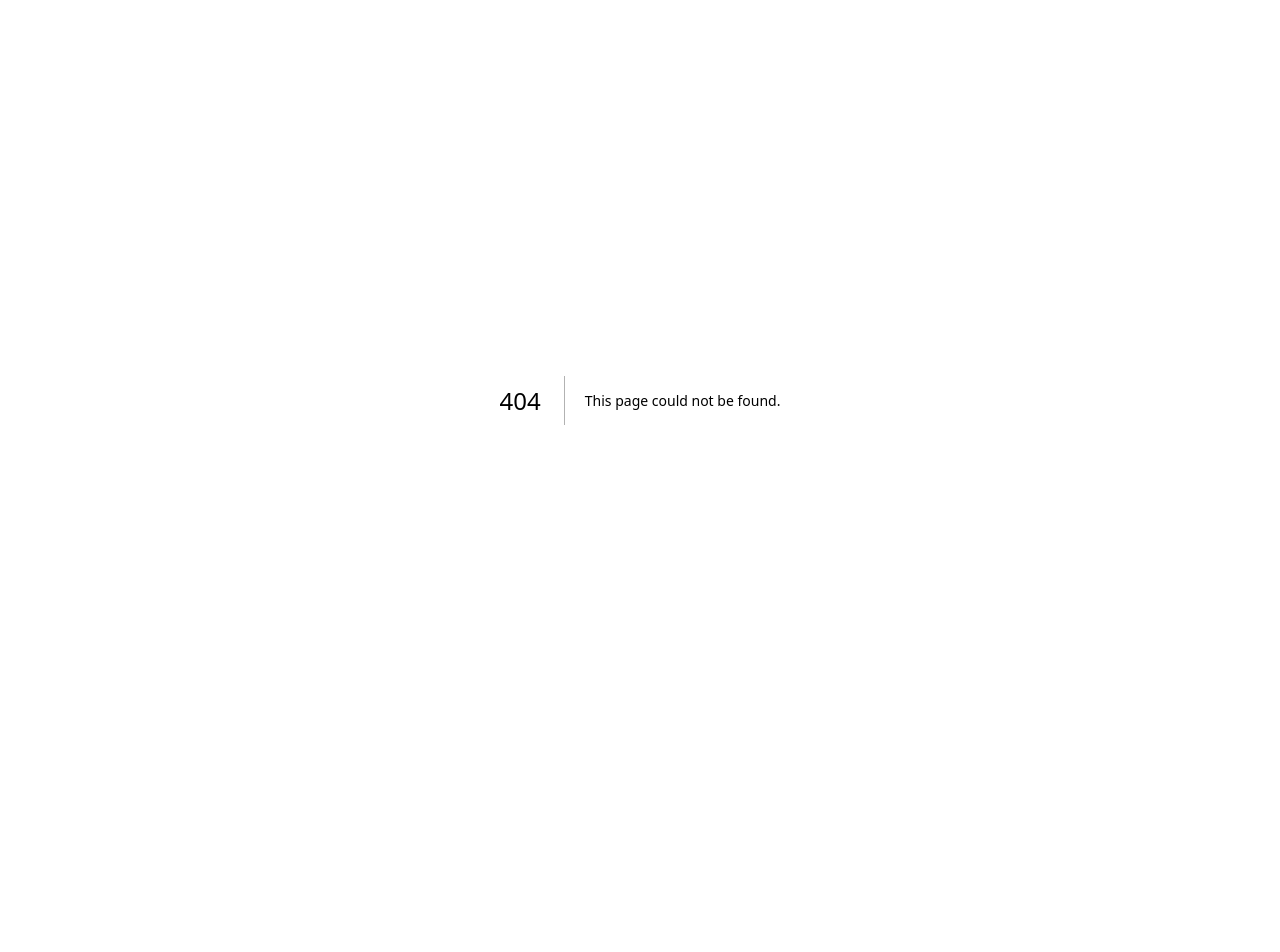
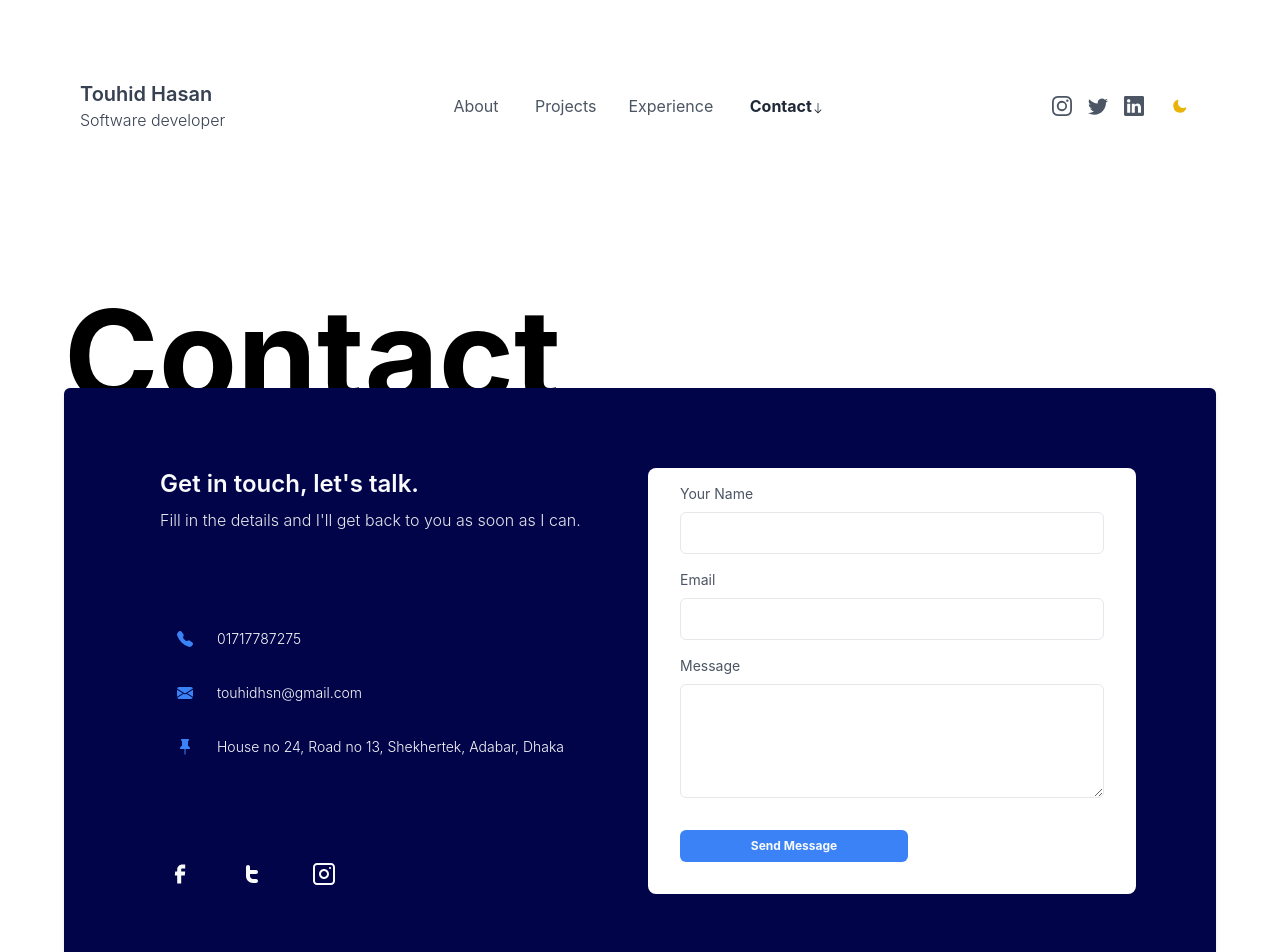
Before and after one commit to touhidhsn/touhidhasan, a Next.js app: page /contact in a window 1280 px wide. Before the commit this address had no page. Shown: the top 952 px of the page. Before the commit the page ends 800 px from the top, so only its background shows below. Built offline with nearby package versions, Linux system fonts and the light colour scheme.

Commit message:
contact page and component created

```diff
--- /dev/null
+++ b/app/components/Contact.jsx
@@ -0,0 +1,170 @@
+import React from 'react';
+
+export default function Contact() {
+  return (
+    <section>
+      <div className='max-w-6xl mx-auto h-48 bg-white dark:bg-gray-800 antialiased'>
+        <h1 className=' text-5xl md:text-9xl font-bold py-20 text-center md:text-left'>
+          Contact
+        </h1>
+      </div>
+      <div className='relative z-10 rounded-md shadow-md bg-[#02044A] p-4 md:p-10 lg:p-20 max-w-6xl mx-auto mb-20 -mt-4'>
+        <div className='grid grid-cols-1 md:grid-cols-2 gap-4'>
+          <div className='md:ml-4'>
+            <header className=''>
+              <h1 className='text-gray-50 font-semibold text-2xl'>
+                Get in touch, let's talk.
+              </h1>
+              <p className='font-light text-base text-gray-200 mt-2'>
+                Fill in the details and I'll get back to you as soon as I can.
+              </p>
+            </header>
+            <div className='icons-container inline-flex flex-col my-20'>
+              <div className='flex flex-row items-center space-x-6 rounded-md border border-[#02044A] hover:border hover:border-blue-500 p-4'>
+                <svg
+                  xmlns='http://www.w3.org/2000/svg'
+                  width='16'
+                  height='16'
+                  fill='currentColor'
+                  className='bi bi-telephone-fill h-4 w-4 text-blue-500'
+                  viewBox='0 0 16 16'>
+                  <path
+                    fillRule='evenodd'
+                    d='M1.885.511a1.745 1.745 0 0 1 2.61.163L6.29 2.98c.329.423.445.974.315 1.494l-.547 2.19a.678.678 0 0 0 .178.643l2.457 2.457a.678.678 0 0 0 .644.178l2.189-.547a1.745 1.745 0 0 1 1.494.315l2.306 1.794c.829.645.905 1.87.163 2.611l-1.034 1.034c-.74.74-1.846 1.065-2.877.702a18.634 18.634 0 0 1-7.01-4.42 18.634 18.634 0 0 1-4.42-7.009c-.362-1.03-.037-2.137.703-2.877L1.885.511z'
+                  />
+                </svg>
+                <p className='text-gray-50 font-light text-sm'>01717787275</p>
+              </div>
+              <div className='flex flex-row items-center space-x-6 rounded-md border border-[#02044A] hover:border hover:border-blue-500 p-4'>
+                <svg
+                  xmlns='http://www.w3.org/2000/svg'
+                  width='16'
+                  height='16'
+                  fill='currentColor'
+                  className='bi bi-envelope-fill h-4 w-4 text-blue-500'
+                  viewBox='0 0 16 16'>
+                  <path d='M.05 3.555A2 2 0 0 1 2 2h12a2 2 0 0 1 1.95 1.555L8 8.414.05 3.555zM0 4.697v7.104l5.803-3.558L0 4.697zM6.761 8.83l-6.57 4.027A2 2 0 0 0 2 14h12a2 2 0 0 0 1.808-1.144l-6.57-4.027L8 9.586l-1.239-.757zm3.436-.586L16 11.801V4.697l-5.803 3.546z' />
+                </svg>
+                <p className='text-gray-50 font-light text-sm'>
+                  touhidhsn@gmail.com
+                </p>
+              </div>
+              <div className='flex flex-row items-center space-x-6 rounded-md border border-[#02044A] hover:border hover:border-blue-500 p-4'>
+                <svg
+                  xmlns='http://www.w3.org/2000/svg'
+                  width='16'
+                  height='16'
+                  fill='currentColor'
+                  className='bi bi-pin-fill h-4 w-4 text-blue-500'
+                  viewBox='0 0 16 16'>
+                  <path d='M4.146.146A.5.5 0 0 1 4.5 0h7a.5.5 0 0 1 .5.5c0 .68-.342 1.174-.646 1.479-.126.125-.25.224-.354.298v4.431l.078.048c.203.127.476.314.751.555C12.36 7.775 13 8.527 13 9.5a.5.5 0 0 1-.5.5h-4v4.5c0 .276-.224 1.5-.5 1.5s-.5-1.224-.5-1.5V10h-4a.5.5 0 0 1-.5-.5c0-.973.64-1.725 1.17-2.189A5.921 5.921 0 0 1 5 6.708V2.277a2.77 2.77 0 0 1-.354-.298C4.342 1.674 4 1.179 4 .5a.5.5 0 0 1 .146-.354z' />
+                </svg>
+                <p className='text-gray-50 font-light text-sm'>
+                  House no 24, Road no 13, Shekhertek, Adabar, Dhaka
+                </p>
+              </div>
+            </div>
+            <div className='social-icons flex flex-row space-x-8'>
+              <a
+                href='fb.com/touhidhsn'
+                className='h-10 w-10 rounded-full hover:bg-blue-500 flex items-center justify-center cursor-pointer'>
+                <svg
+                  width='24'
+                  height='24'
+                  className='text-gray-50'
+                  viewBox='0 0 24 24'
+                  fill='none'
+                  xmlns='http://www.w3.org/2000/svg'>
+                  <path
+                    d='M9.19795 21.5H13.198V13.4901H16.8021L17.198 9.50977H13.198V7.5C13.198 6.94772 13.6457 6.5 14.198 6.5H17.198V2.5H14.198C11.4365 2.5 9.19795 4.73858 9.19795 7.5V9.50977H7.19795L6.80206 13.4901H9.19795V21.5Z'
+                    fill='currentColor'
+                  />
+                </svg>
+              </a>
+              <a
+                href=''
+                className='h-10 w-10 rounded-full hover:bg-blue-500 flex items-center justify-center cursor-pointer'>
+                <svg
+                  width='24'
+                  height='24'
+                  className='text-gray-50'
+                  viewBox='0 0 24 24'
+                  fill='none'
+                  xmlns='http://www.w3.org/2000/svg'>
+                  <path
+                    fillRule='evenodd'
+                    clipRule='evenodd'
+                    d='M8 3C9.10457 3 10 3.89543 10 5V8H16C17.1046 8 18 8.89543 18 10C18 11.1046 17.1046 12 16 12H10V14C10 15.6569 11.3431 17 13 17H16C17.1046 17 18 17.8954 18 19C18 20.1046 17.1046 21 16 21H13C9.13401 21 6 17.866 6 14V5C6 3.89543 6.89543 3 8 3Z'
+                    fill='currentColor'
+                  />
+                </svg>
+              </a>
+              <a
+                href='instagram.com/thdhsn'
+                className='h-10 w-10 rounded-full hover:bg-blue-500 flex items-center justify-center cursor-pointer'>
+                <svg
+                  width='24'
+                  height='24'
+                  className='text-gray-50'
+                  viewBox='0 0 24 24'
+                  fill='none'
+                  xmlns='http://www.w3.org/2000/svg'>
+                  <path
+                    fillRule='evenodd'
+                    clipRule='evenodd'
+                    d='M12 7C9.23858 7 7 9.23858 7 12C7 14.7614 9.23858 17 12 17C14.7614 17 17 14.7614 17 12C17 9.23858 14.7614 7 12 7ZM9 12C9 13.6569 10.3431 15 12 15C13.6569 15 15 13.6569 15 12C15 10.3431 13.6569 9 12 9C10.3431 9 9 10.3431 9 12Z'
+                    fill='currentColor'
+                  />
+                  <path
+                    d='M18 5C17.4477 5 17 5.44772 17 6C17 6.55228 17.4477 7 18 7C18.5523 7 19 6.55228 19 6C19 5.44772 18.5523 5 18 5Z'
+                    fill='currentColor'
+                  />
+                  <path
+                    fillRule='evenodd'
+                    clipRule='evenodd'
+                    d='M5 1C2.79086 1 1 2.79086 1 5V19C1 21.2091 2.79086 23 5 23H19C21.2091 23 23 21.2091 23 19V5C23 2.79086 21.2091 1 19 1H5ZM19 3H5C3.89543 3 3 3.89543 3 5V19C3 20.1046 3.89543 21 5 21H19C20.1046 21 21 20.1046 21 19V5C21 3.89543 20.1046 3 19 3Z'
+                    fill='currentColor'
+                  />
+                </svg>
+              </a>
+            </div>
+          </div>
+          <form className='form rounded-lg bg-white p-4 flex flex-col'>
+            <label htmlFor='name' className='text-sm text-gray-600 mx-4'>
+              {' '}
+              Your Name
+            </label>
+            <input
+              type='text'
+              className='font-light rounded-md border focus:outline-none py-2 mt-2 px-1 mx-4 focus:ring-2 focus:border-none ring-blue-500'
+              name='name'
+            />
+            <label htmlFor='email' className='text-sm text-gray-600 mx-4 mt-4'>
+              Email
+            </label>
+            <input
+              type='text'
+              className='font-light rounded-md border focus:outline-none py-2 mt-2 px-1 mx-4 focus:ring-2 focus:border-none ring-blue-500'
+              name='email'
+            />
+            <label
+              htmlFor='message'
+              className='text-sm text-gray-600 mx-4 mt-4'>
+              Message
+            </label>
+            <textarea
+              rows='4'
+              type='text'
+              className='font-light rounded-md border focus:outline-none py-2 mt-2 px-1 mx-4 focus:ring-2 focus:border-none ring-blue-500'
+              name='message'></textarea>
+            <button
+              type='submit'
+              className='bg-blue-500 rounded-md w-1/2 mx-4 mt-8 py-2 text-gray-50 text-xs font-bold'>
+              Send Message
+            </button>
+          </form>
+        </div>
+      </div>
+    </section>
+  );
+}
--- a/app/page/about.jsx
+++ /dev/null
@@ -1,8 +0,0 @@
-import React from 'react';
-import ContainerBlock from '../components/ContainerBlock';
-
-const about = () => {
-  return <ContainerBlock>About</ContainerBlock>;
-};
-
-export default about;
--- a/app/page/index.jsx
+++ /dev/null
@@ -1,15 +0,0 @@
-import React from 'react';
-import ContainerBlock from '../components/ContainerBlock';
-import Hero from '../components/Hero';
-
-const Home = () => {
-  return (
-    <ContainerBlock
-      title='Touhid Hasan - Web Developer, Graphic Designer'
-      description='I am a proffesional software developer and graphic designer.'>
-      <Hero />
-    </ContainerBlock>
-  );
-};
-
-export default Home;
--- /dev/null
+++ b/pages/contact.jsx
@@ -0,0 +1,13 @@
+import React from 'react';
+import ContainerBlock from '../app/components/ContainerBlock';
+import Contact from '@/app/components/Contact';
+
+const contact = () => {
+  return (
+    <ContainerBlock>
+      <Contact />
+    </ContainerBlock>
+  );
+};
+
+export default contact;
```
